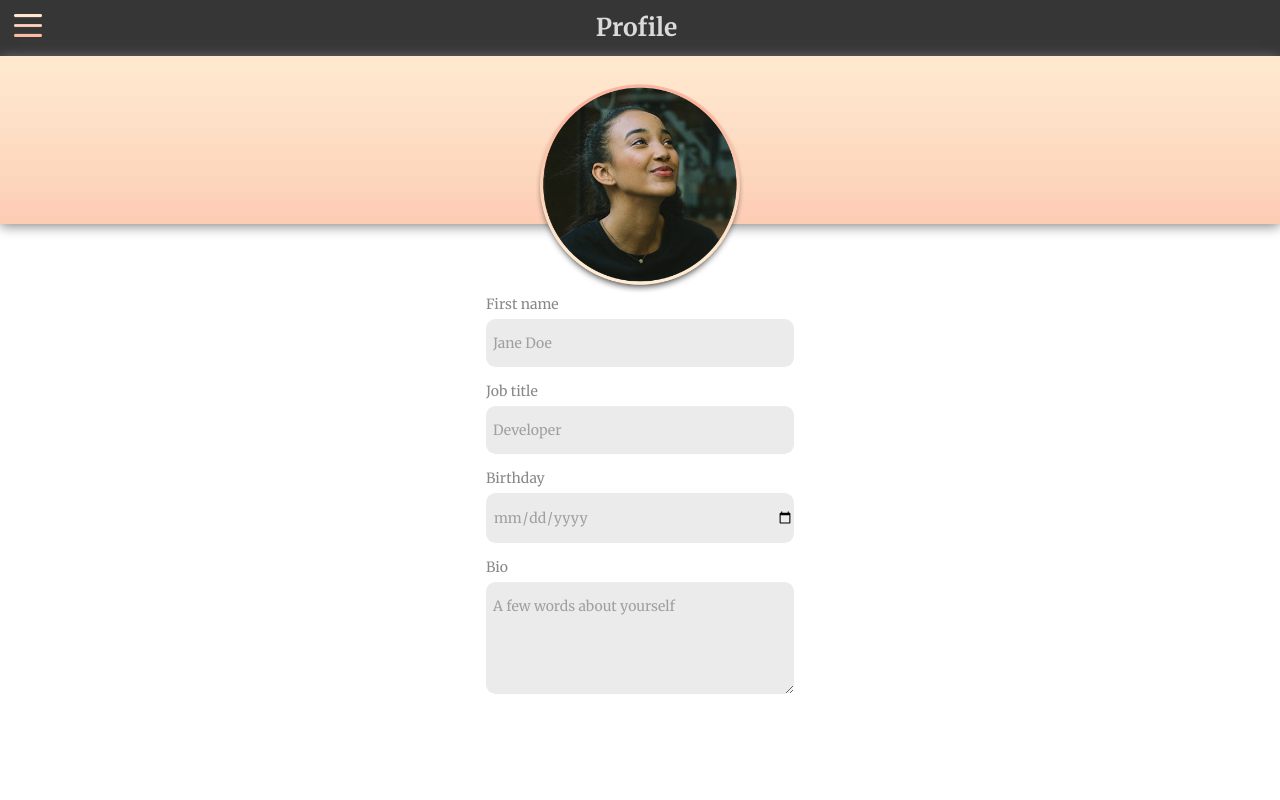
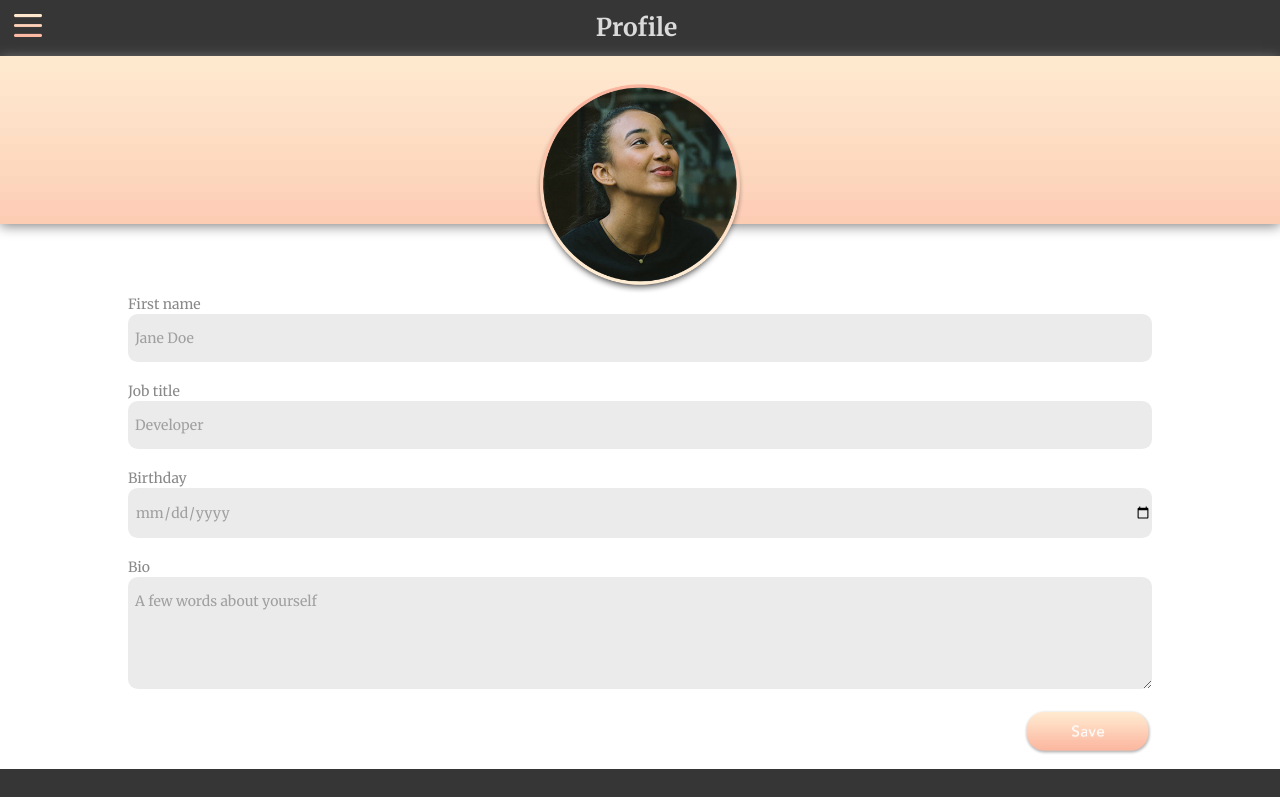
Before and after one commit to jenniferwiner/made-code-challenge, a React (Create React App) app: page / in a window 1280 px wide. Built offline with nearby package versions, Linux system fonts and the light colour scheme.

Commit message:
form styling and footer

```diff
--- a/src/App.css
+++ b/src/App.css
@@ -35,25 +35,26 @@
 
 .photo-container img {
   width: 15em;
-  margin-top: 2em;
+  padding-top: 2em;
 }
 
 .profile-form {
   font-size: 1em;
-  margin-top: 4em;
   height: 100%;
-  display: flex;
-  flex-direction: column;
-  align-items: center;
+  width: 80%;
+  margin: 0 auto;
+  padding-top: 4em;
 }
 
-.profile-form div {
-  margin-top: 1em;
+.profile-form textarea {
+  height: 8em;
 }
 
 .profile-form label {
   font-weight: 400;
   color: rgb(137, 137, 137);
+  padding-top: 1em;
+  width: 100%;
 
 }
 .profile-form input, .profile-form textarea {
@@ -62,8 +63,9 @@
   border-radius: .7em;
   padding: 1em 0 1em .5em;
   color: rgb(160, 160, 160);
-  width: 22em;
+  width: 100%;
 }
+
 .profile-form input::placeholder, .profile-form textarea::placeholder {
   color: rgb(160, 160, 160);
 }
@@ -72,6 +74,13 @@
   outline: 0;
 }
 
-.profile-form textarea {
-  height:8em;
+img.save-button {
+  padding-top: .75em;
+  height: 4em;
 }
+
+footer {
+  background-color: rgb(54, 54, 54);
+  margin-top: 5em;
+  height: 2em;
+}
--- a/src/App.js
+++ b/src/App.js
@@ -2,6 +2,7 @@ import React, { Component } from 'react';
 import './App.css';
 import iconHamburgerNav from './images/icon-hamburger-nav.png'
 import imgProfile from './images/img-profile.png'
+import imgSave from './images/img-save.png'
 
 class App extends Component {
   render() {
@@ -19,23 +20,28 @@ class App extends Component {
           <img src={imgProfile} alt="profile-img"/>
         </div>
         <form className="profile-form">
-          <div>
-            <label for="firstname">First name</label><br/>
-            <input type="text" name="firstname" id="firstname" placeholder="Jane Doe"/>
-          </div>
-          <div>
-            <label for="jobtitle">Job title</label><br/>
-            <input type="text" name="jobtitle" id="jobtitle" placeholder="Developer"/>
-          </div>
-          <div>
-            <label for="birthday">Birthday</label><br/>
-            <input type="date" name="birthday" id="birthday"/>
-          </div>
-          <div>
-            <label for="bio">Bio</label><br/>
-            <textarea type="text" name="bio" id="bio" placeholder="A few words about yourself"/>
-          </div>
+          <div className="profile-form-content">
+              <label>
+                First name
+                <input type="text" name="firstname" id="firstname" placeholder="Jane Doe"/>
+              </label>
+              <label>
+                Job title
+                <input type="text" name="jobtitle" id="jobtitle" placeholder="Developer"/>
+              </label>
+              <label>
+                Birthday
+                <input type="date" name="birthday" id="birthday"/>
+              </label>
+              <label>
+                Bio
+                <textarea type="text" name="bio" id="bio" placeholder="A few words about yourself"/>
+              </label>
+            </div>
+            <img src={imgSave} className="save-button pull-right" alt="save-button"/>
         </form>
+        <footer>
+        </footer>
       </div>
     );
   }
```
